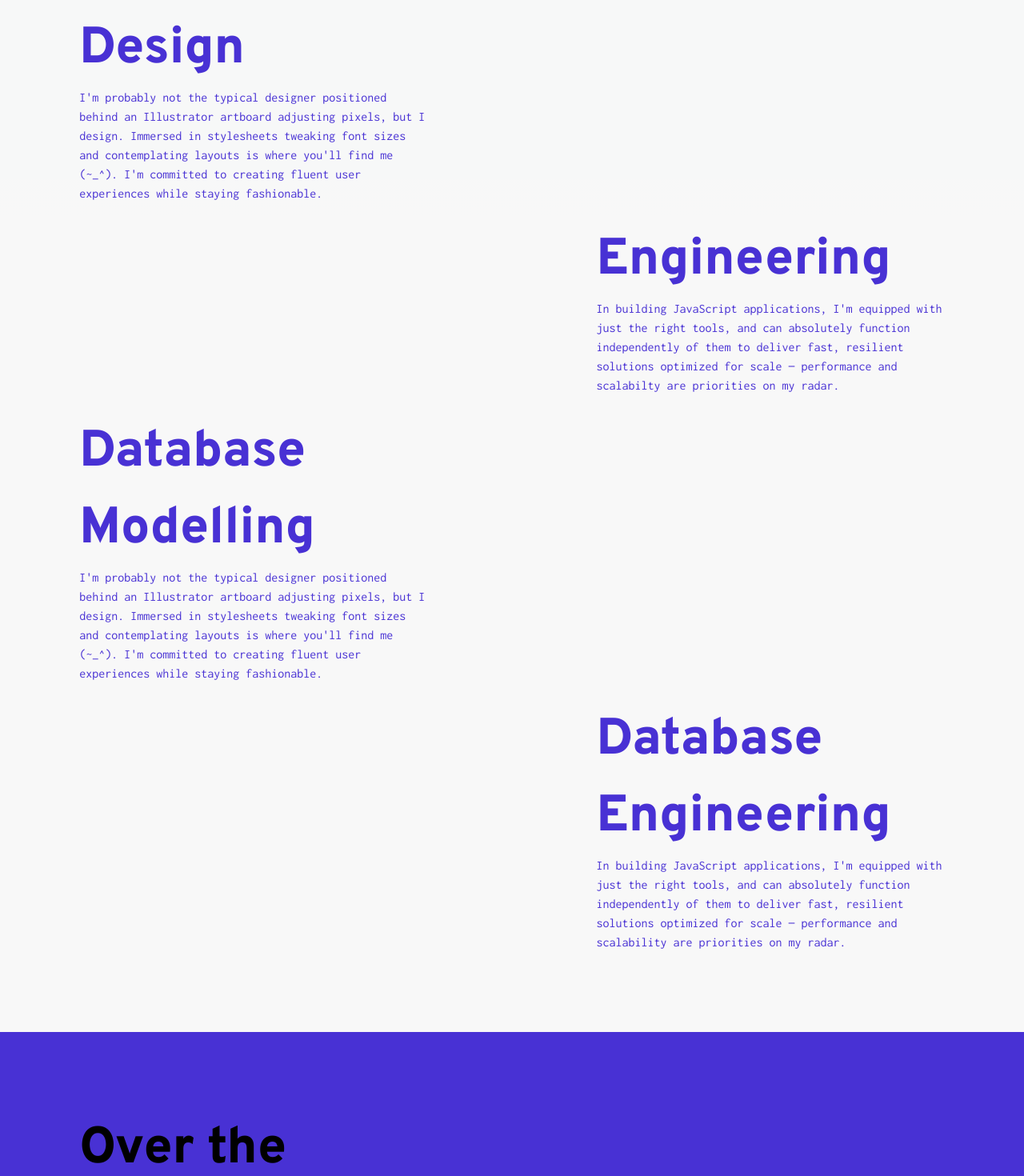
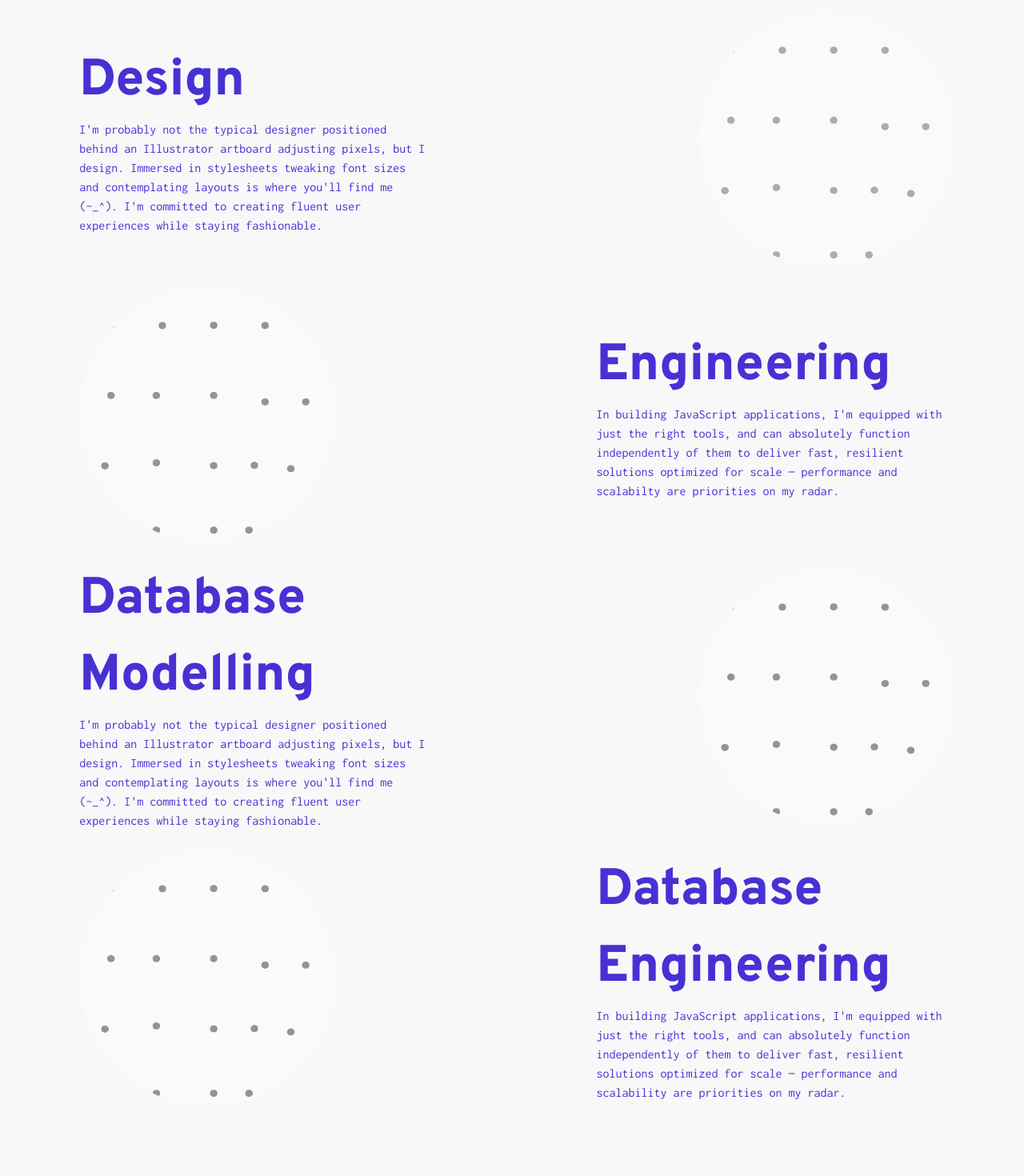
Before and after one commit to Ilesanmi-Erioluwa-Victor/portfolio, a Next.js app: page / in a window 1280 px wide. Shown: the part 800-2270 px from the top of the page at 80% size. Built offline with nearby package versions, Linux system fonts and the light colour scheme.

Commit message:
working on footer

```diff
--- a/src/components/Contact.tsx
+++ b/src/components/Contact.tsx
@@ -1,51 +1,74 @@
+import { BsSendCheck } from 'react-icons/bs';
+
 const Contact = () => {
   return (
-    <section className="bg-[#f8f8f8fb] py-[calc(4vw_+_3rem)] px-[calc(4vw_+_3rem)] text-[#4831d4] flex flex-col justify-center items-center">
-      <h3 className="text-[3.4rem] font-semibold leading-none">Send me a message!</h3>
-      <p className="text-lg leading-none pt-4 text-black">
+    <section className='bg-[#f8f8f8fb] py-[calc(4vw_+_3rem)] px-[calc(4vw_+_3rem)] text-[#4831d4] flex flex-col justify-center items-center'>
+      <h3 className='text-[3.4rem] font-semibold leading-none'>
+        Send me a message!
+      </h3>
+      <p className='text-lg leading-none pt-4 text-black'>
         Got a question or proposal, or just want to say hello? Go ahead.
       </p>
-      <span className="block w-[30%] bg-[#4831d4] h-[4px] mx-[auto] mt-4 rounded-sm"></span>
+      <span className='block w-[30%] bg-[#4831d4] h-[4px] mx-[auto] mt-4 rounded-sm'></span>
 
-      <form className="mt-6 flex flex-col justify-center items-center w-[70%]">
-        <fieldset className="flex justify-between items-center gap-[4rem] w-full">
-          <div className="flex flex-col justify-center items-center w-full">
-            <label htmlFor="name" className="self-start">
+      <form className='mt-6 flex flex-col justify-center items-center w-[70%]'>
+        <fieldset className='flex justify-between items-center gap-[4rem] w-full'>
+          <div className='flex flex-col justify-center items-center w-full'>
+            <label
+              htmlFor='name'
+              className='self-start'
+            >
               Your Name
             </label>
             <input
-              type="text"
-              name="name"
-              id="name"
-              placeholder="Enter your name"
-              className="w-full p-4 mt-2 bg-transparent border-b-[2px] border-b-[#4831d4] border-solid transition-all"
+              type='text'
+              name='name'
+              id='name'
+              placeholder='Enter your name'
+              className='w-full py-4 mt-2 bg-transparent border-b-[2px] border-b-[#4831d4] border-solid transition-all focus:outline-0'
             />
           </div>
 
-          <div className="flex flex-col justify-center items-center w-full">
-            <label htmlFor="name" className="self-start">
+          <div className='flex flex-col justify-center items-center w-full'>
+            <label
+              htmlFor='name'
+              className='self-start'
+            >
               Your email address
             </label>
             <input
-              type="email"
-              name="email"
-              id="email"
-              placeholder="Enter your email address"
-              className="w-full p-4 mt-2 bg-transparent border-b-[2px] border-b-[#4831d4] border-solid transition-all  focus:border-none"
+              type='email'
+              name='email'
+              id='email'
+              placeholder='Enter your email address'
+              className='w-full py-4 mt-2 bg-transparent border-b-[2px] border-b-[#4831d4] border-solid transition-all  focus:outline-0'
             />
           </div>
         </fieldset>
-        <fieldset>
-          <textarea
-            name="message"
-            id="message"
-            placeholder="Hi, I think we need a design system for our products at Company X. How soon can you hop on to discuss this?
-"
-          ></textarea>
+
+        <fieldset className='mt-[2rem] w-full mb-[4rem]'>
+          <div className='flex flex-col justify-center items-center w-full gap-4'>
+            <label
+              htmlFor='message'
+              className='self-start'
+            >
+              Your message
+            </label>
+            <textarea
+              name='message'
+              id='message'
+              className='w-full py-4 mt-2 bg-transparent border-b-[2px] border-b-[#4831d4] border-solid transition-all focus:outline-0'
+              placeholder='Hi, I think we need a design system for our products at Company X. How soon can you hop on to discuss this?
+'
+            />
+          </div>
         </fieldset>
 
-        <button type="submit" className="btn41-44 btn-42 text-center">
-          SHOOT
+        <button
+          type='submit'
+          className='btn41-44 btn-42 text-center w-[50%!important] items-center gap-[3rem] justify-center'
+        >
+          <span>SHOOT</span> <BsSendCheck />
         </button>
       </form>
     </section>
--- /dev/null
+++ b/src/components/Footer.tsx
@@ -0,0 +1,5 @@
+const Footer = () => {
+  return <footer>Hello from footer</footer>;
+};
+
+export default Footer;
--- a/src/components/News.tsx
+++ b/src/components/News.tsx
@@ -23,7 +23,7 @@ const News = () => {
           </Link>
         </article>
 
-        <div className="h-[70vh] w-[2px] bg-[#4831d4] opacity-20"></div>
+        <div className="h-[100vh] w-[2px] bg-[#4831d4] opacity-20"></div>
 
         <article className="py-[calc(4vw_+_2.5rem)] px-[calc(4vw_+_2rem)] w-[50%]">
           <h2 className="text-[3rem] font-semibold leading-none">
--- a/src/components/Roles.tsx
+++ b/src/components/Roles.tsx
@@ -1,56 +1,98 @@
-import { overpass } from "src/fonts/fonts";
+import { overpass } from 'src/fonts/fonts';
+import Image from 'next/image';
+import overlap from 'src/assets/images/overlap.png';
 
 const Roles = () => {
   return (
-    <div className="bg-[#f8f8f8fb] py-[calc(4vw_+_3rem)] px-[calc(4vw_+_3rem)] text-[#4831d4] flex flex-col gap-6 justify-center items-center">
-      <article className="flex justify-between items-center gap-5">
-        <div className="w-[41%]">
+    <div className='bg-[#f8f8f8fb] py-[calc(4vw_+_3rem)] px-[calc(4vw_+_3rem)] text-[#4831d4] flex flex-col gap-6 justify-center items-center'>
+      <article className='flex justify-between items-center gap-5 relative z-10'>
+        <div className='w-[41%]'>
           <h2 className={`${overpass.className} text-[4rem]`}>Design</h2>
           <p>
-            I'm probably not the typical designer positioned behind an Illustrator artboard
-            adjusting pixels, but I design. Immersed in stylesheets tweaking font sizes and
-            contemplating layouts is where you'll find me (~_^). I'm committed to creating fluent
-            user experiences while staying fashionable.
+            I'm probably not the typical designer positioned behind an
+            Illustrator artboard adjusting pixels, but I design. Immersed in
+            stylesheets tweaking font sizes and contemplating layouts is where
+            you'll find me (~_^). I'm committed to creating fluent user
+            experiences while staying fashionable.
           </p>
         </div>
-        <div className="w-[59%]"></div>
+        <div className='w-[59%]'>
+          <figure className='w-[20rem] h-[20rem] relative'>
+            <Image
+              src={overlap}
+              alt='background overlap image'
+              className='absolute rounded-[50%] max-w-full z-[-1] right-[-100%] opacity-30'
+            />
+          </figure>
+        </div>
       </article>
 
-      <article className="flex justify-between items-center gap-5 flex-row-reverse">
-        <div className="w-[41%]">
+      <article className='flex justify-between items-center gap-5 flex-row-reverse'>
+        <div className='w-[41%]'>
           <h2 className={`${overpass.className} text-[4rem]`}>Engineering</h2>
           <p>
-            In building JavaScript applications, I'm equipped with just the right tools, and can
-            absolutely function independently of them to deliver fast, resilient solutions optimized
-            for scale — performance and scalabilty are priorities on my radar.
+            In building JavaScript applications, I'm equipped with just the
+            right tools, and can absolutely function independently of them to
+            deliver fast, resilient solutions optimized for scale — performance
+            and scalabilty are priorities on my radar.
           </p>
         </div>
-        <div className="w-[59%]"></div>
+        <div className='w-[59%]'>
+          <figure className='w-[20rem] h-[20rem] relative'>
+            <Image
+              src={overlap}
+              alt='background overlap image'
+              className='absolute rounded-[50%] max-w-full opacity-40'
+            />
+          </figure>
+        </div>
       </article>
 
-      <article className="flex justify-between items-center gap-5">
-        <div className="w-[41%]">
-          <h2 className={`${overpass.className} text-[4rem]`}>Database Modelling</h2>
+      <article className='flex justify-between items-center gap-5'>
+        <div className='w-[41%]'>
+          <h2 className={`${overpass.className} text-[4rem]`}>
+            Database Modelling
+          </h2>
           <p>
-            I'm probably not the typical designer positioned behind an Illustrator artboard
-            adjusting pixels, but I design. Immersed in stylesheets tweaking font sizes and
-            contemplating layouts is where you'll find me (~_^). I'm committed to creating fluent
-            user experiences while staying fashionable.
+            I'm probably not the typical designer positioned behind an
+            Illustrator artboard adjusting pixels, but I design. Immersed in
+            stylesheets tweaking font sizes and contemplating layouts is where
+            you'll find me (~_^). I'm committed to creating fluent user
+            experiences while staying fashionable.
           </p>
         </div>
-        <div className="w-[59%]"></div>
+        <div className='w-[59%]'>
+          <figure className='w-[20rem] h-[20rem] relative'>
+            <Image
+              src={overlap}
+              alt='background overlap image'
+              className='absolute rounded-[50%] max-w-full right-[-100%] opacity-40'
+            />
+          </figure>
+        </div>
       </article>
 
-      <article className="flex justify-between items-center gap-5 flex-row-reverse">
-        <div className="w-[41%]">
-          <h2 className={`${overpass.className} text-[4rem]`}>Database Engineering</h2>
+      <article className='flex justify-between items-center gap-5 flex-row-reverse'>
+        <div className='w-[41%]'>
+          <h2 className={`${overpass.className} text-[4rem]`}>
+            Database Engineering
+          </h2>
           <p>
-            In building JavaScript applications, I'm equipped with just the right tools, and can
-            absolutely function independently of them to deliver fast, resilient solutions optimized
-            for scale — performance and scalability are priorities on my radar.
+            In building JavaScript applications, I'm equipped with just the
+            right tools, and can absolutely function independently of them to
+            deliver fast, resilient solutions optimized for scale — performance
+            and scalability are priorities on my radar.
           </p>
         </div>
-        <div className="w-[59%]"></div>
+        <div className='w-[59%]'>
+          <figure className='w-[20rem] h-[20rem] relative'>
+            <Image
+              src={overlap}
+              alt='background overlap image'
+              className='absolute rounded-[50%] max-w-full opacity-40'
+            />
+          </figure>
+        </div>
       </article>
     </div>
   );
```
Also changed, not shown: src/assets/images/overlap.png (added), 1 other file (tests, documents, lock files or other folders).
